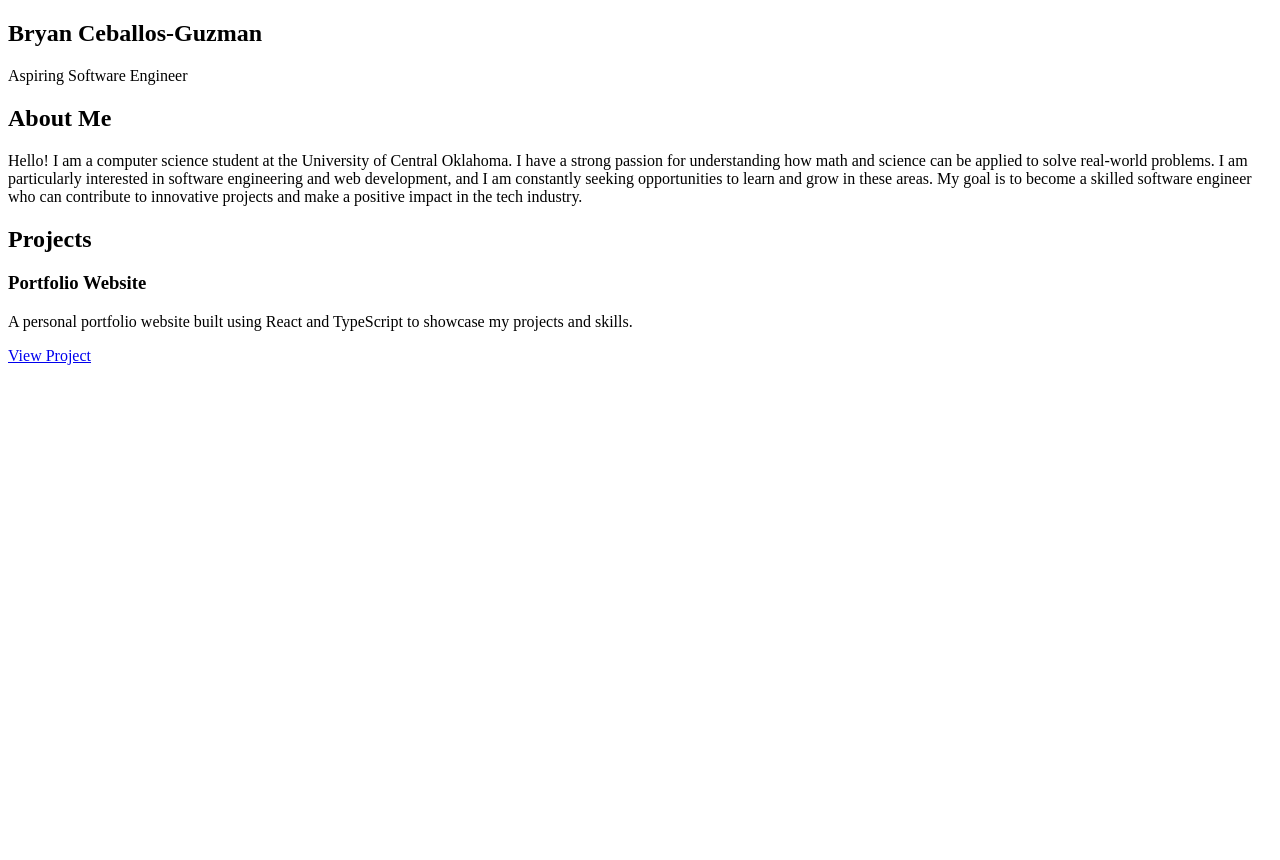
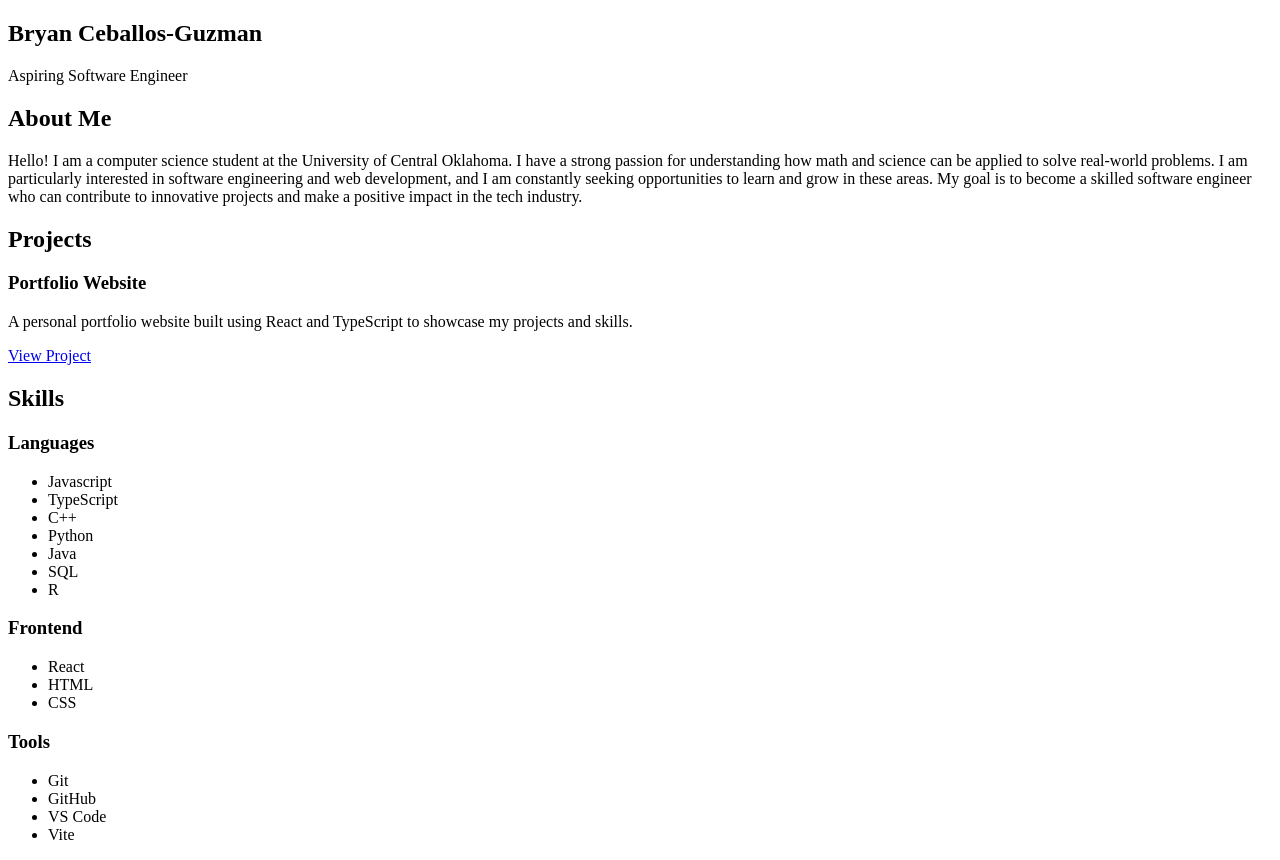
Before and after one commit to bguzman3-wq/Portfolio-Website, a React (Vite) app: page / in a window 1280 px wide. Before the commit the page ends 800 px from the top, so only its background shows below. Built offline with nearby package versions, Linux system fonts and the light colour scheme.

Commit message:
Added skills

```diff
--- a/src/App.tsx
+++ b/src/App.tsx
@@ -1,6 +1,7 @@
 import Hero from "./components/Hero";
 import About from "./components/About";
 import Projects from "./components/Projects";
+import Skills from "./components/Skills";
 
 
 export default function App() {
@@ -9,6 +10,7 @@ export default function App() {
             <Hero/>
             <About/>
             <Projects/>
+            <Skills/>
         </>
     );
 }
--- /dev/null
+++ b/src/components/Skills.tsx
@@ -0,0 +1,28 @@
+interface SkillGroup{
+    category: string;
+    items: string[];
+}
+
+const skillGroup: SkillGroup[] = [
+    {category: "Languages", items: ["Javascript", "TypeScript", "C++", "Python", "Java", "SQL", "R"]},
+    {category: "Frontend", items: ["React", "HTML", "CSS"]},
+    {category: "Tools", items: ["Git", "GitHub", "VS Code", "Vite"]},
+];
+
+export default function Skills(){
+    return (
+        <section>
+            <h2>Skills</h2>
+            {skillGroup.map((group) => (
+                <div key={group.category}>
+                    <h3>{group.category}</h3>
+                    <ul>
+                        {group.items.map((item)=>(
+                            <li key={item}>{item}</li>
+                        ))}
+                    </ul>
+                </div>
+            ))}
+        </section>
+    );
+}
```
